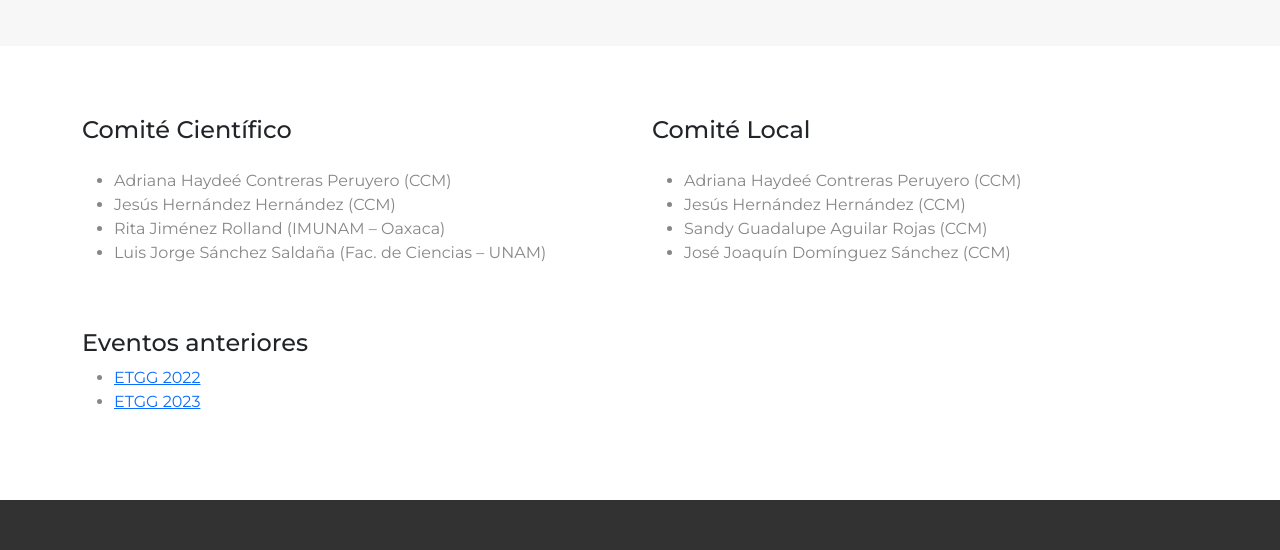
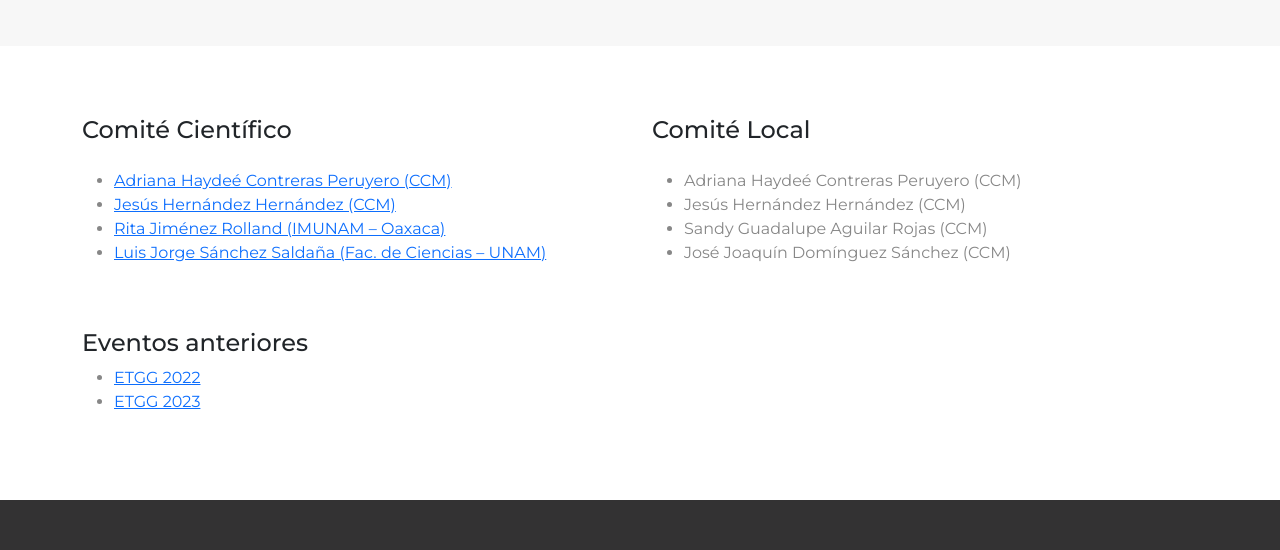
Before and after one commit to miguel-mx/etgg-24, a plain HTML site: page index.html in a window 1280 px wide. Shown: the part 4044-4594 px from the top of the page. Drawn offline with nearby package versions, Linux system fonts and the light colour scheme.

Commit message:
websites organizadores

```diff
--- a/index.html
+++ b/index.html
@@ -125,7 +125,6 @@
 
                 <div class="d-flex justify-content-center mt-4">
                     <div class="content">Los principales objetivos de esta escuela de verano son:<br><br>
-
                         <ul>
                             <li>Introducir a estudiantes de finales de la licenciatura o principios de la maestría a temas fundamentales de la teoría geométrica de grupos.</li>
                             <li>Mostrar algunas de las aplicaciones de la teoría geométrica de grupos en otras áreas de las matemáticas.</li>
@@ -330,10 +329,10 @@
             <div class="col-12 col-sm-6">
                 <h4>Comité Científico</h4>
                 <ul class="mt-4">
-                    <li>Adriana Haydeé Contreras Peruyero (CCM)</li>
-                    <li>Jesús Hernández Hernández (CCM)</li>
-                    <li>Rita Jiménez Rolland (IMUNAM – Oaxaca)</li>
-                    <li>Luis Jorge Sánchez Saldaña (Fac. de Ciencias – UNAM)</li>
+                    <li><a href="https://haydeeperuyero.github.io/">Adriana Haydeé Contreras Peruyero (CCM)</a></li>
+                    <li><a href="https://sites.google.com/site/jhdezhdez/">Jesús Hernández Hernández (CCM)</a></li>
+                    <li><a href="https://www.matem.unam.mx/~rita/">Rita Jiménez Rolland (IMUNAM – Oaxaca)</a></li>
+                    <li><a href="https://sites.google.com/im.unam.mx/luisjorgesanchezsaldana/">Luis Jorge Sánchez Saldaña (Fac. de Ciencias – UNAM)</a></li>
                 </ul>
             </div>
             <div class="col-12 col-sm-6">
```
